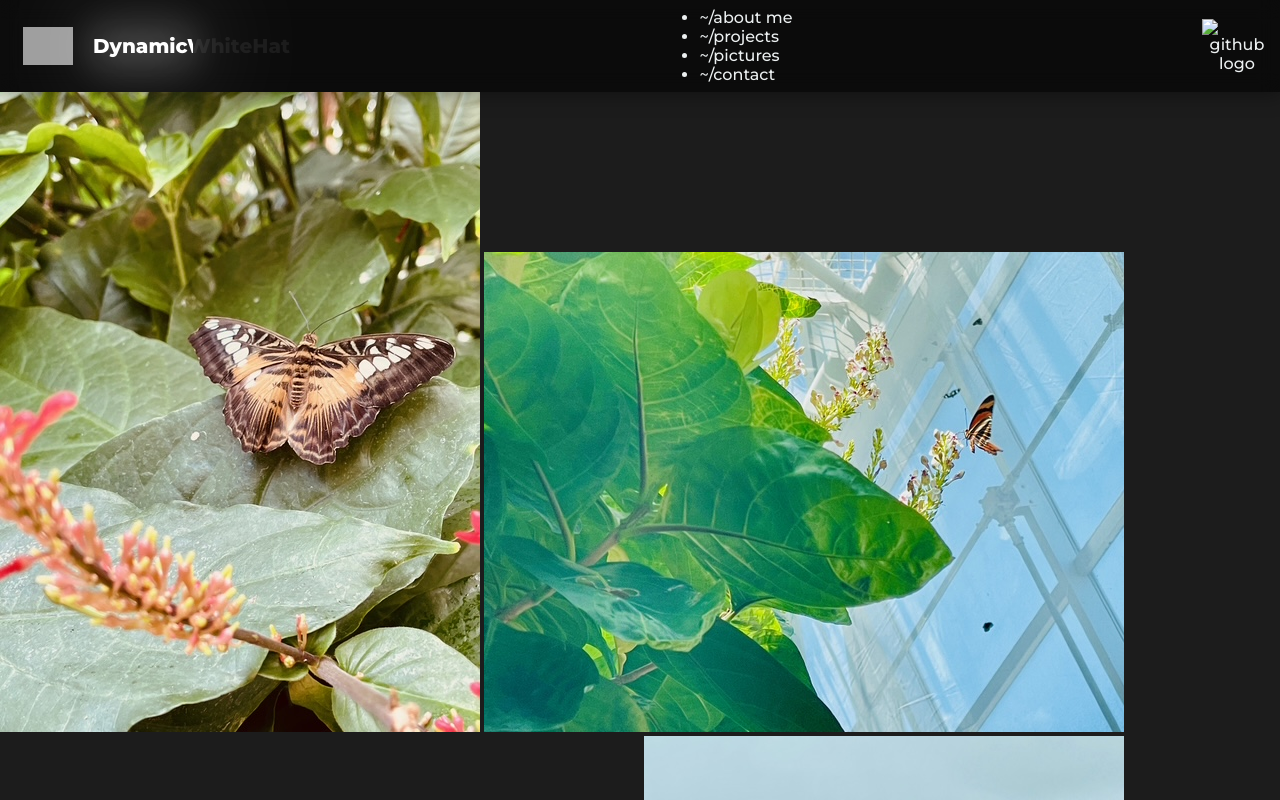
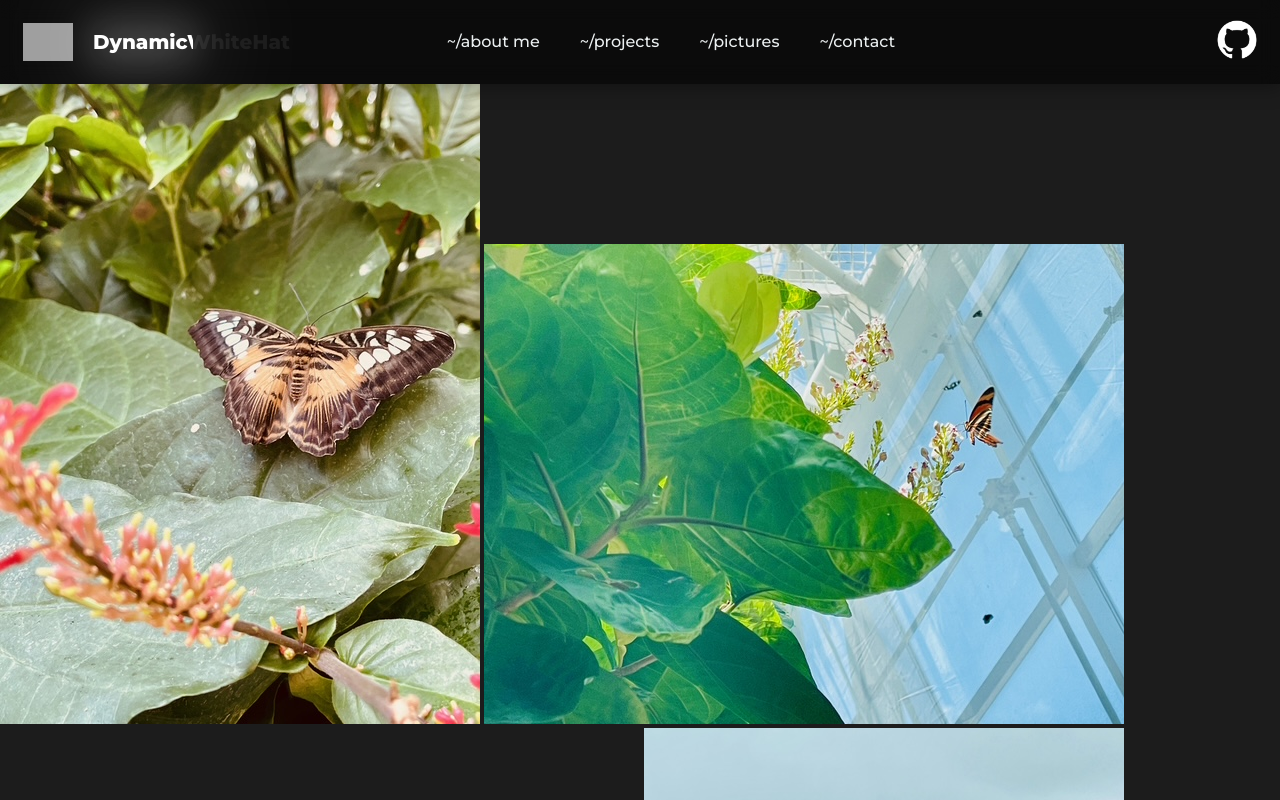
Before and after one commit to DynamicWhiteHat/dynamicwhitehat.github.io, a plain HTML site: page pictures.html in a window 1280 px wide. Shown: the top 800 px of the page. Drawn offline with Linux system fonts and the light colour scheme; grey boxes are pictures that could not be loaded.

Commit message:
fixed headers

```diff
--- a/pictures.html
+++ b/pictures.html
@@ -10,18 +10,25 @@
 <body>
     <header>
         <div class="logo-container">
-        <img class = "logo" src="Images//website/IMG-1970.png" alt="logo">
-        <span class="logo-text" data-text="DynamicWhiteHat">DynamicWhiteHat</span>
+            <img class="logo" src="Images/website/IMG-1970.png" alt="logo">
+            <span class="logo-text" data-text="DynamicWhiteHat">DynamicWhiteHat</span>
         </div>
         <nav>
-            <ul class="nav_links">
-                <li><a href="index.html#about">~/about me</a></li>
-                <li><a href="index.html#projects">~/projects</a></li>
-                <li><a href="pictures.html">~/pictures</a></li>
-                <li><a href="contact.html">~/contact</a></li>
+            <ul class="nav_bar">
+                <input type="checkbox" id="check">
+                <span class="menu">
+                    <li><a href="index.html#about">~/about me</a></li>
+                    <li><a href="index.html#projects">~/projects</a></li>
+                    <li><a href="pictures.html">~/pictures</a></li>
+                    <li><a href="contact.html">~/contact</a></li>
+                    <label for="check" class="close-menu"><i class="fas fa-times"></i></label>
+                </span>
+                <label for="check" class="open-menu"><i class="fas fa-bars"></i></label>
             </ul>
         </nav>
-        <a href="https://github.com/DynamicWhiteHat/" target="_blank" rel="noopener"><button><img src="Images//website/github.png" alt="github logo"></button></a>
+        <a href="https://github.com/DynamicWhiteHat/" target="_blank" rel="noopener" class="logoImage">
+            <button><img src="Images/website/github.png" alt="github logo"></button>
+        </a>
     </header>
 
 
```
Also changed, not shown: contact.html (+15 -8 lines).
